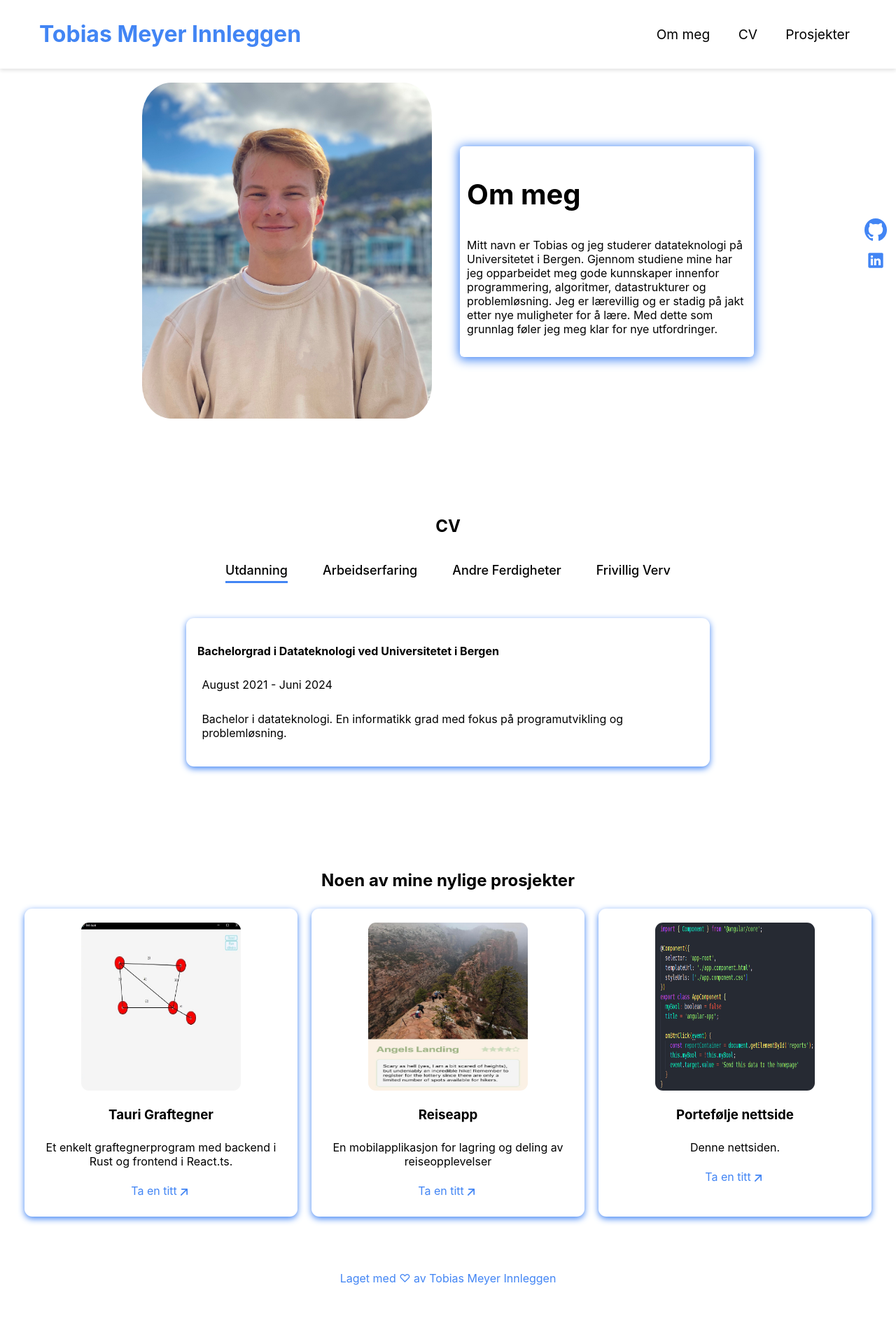
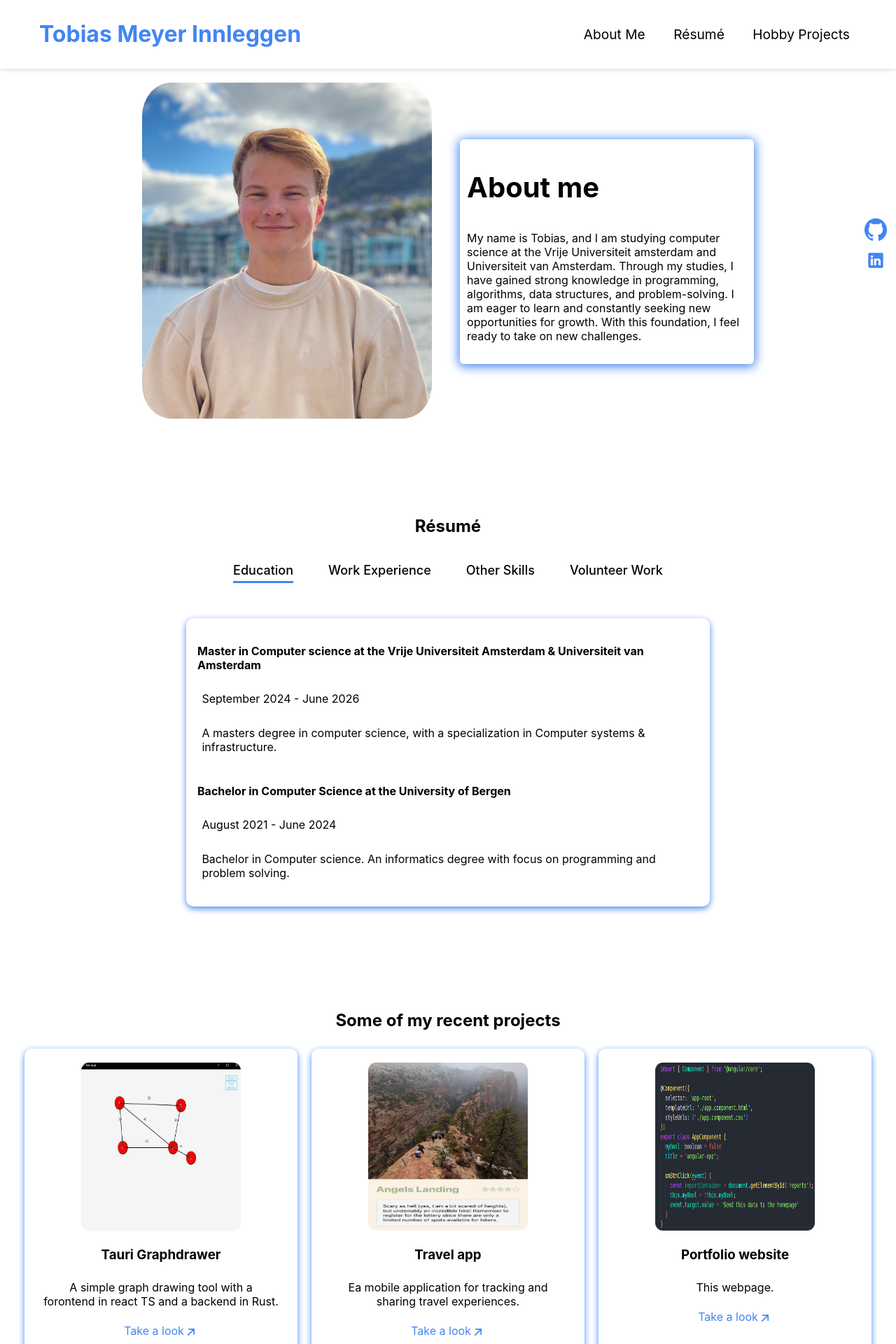
Before and after one commit to 2bias123/my-portfolio, a React (Create React App) app: page / in a window 1280 px wide. Shown: the top 1920 px of the page at 70% size. Before the commit the page ends 1872 px from the top, so only its background shows below. Built offline with nearby package versions, Linux system fonts and the light colour scheme.

Commit message:
Translated to english

```diff
--- a/src/components/components/CvCarousel/CvCarousel.tsx
+++ b/src/components/components/CvCarousel/CvCarousel.tsx
@@ -17,64 +17,91 @@ const CvCarousel: React.FC = () => {
 
     return (
         <div className="cv-carousel" id="resume">
-            <h2 className="cv-title">CV</h2>
+            <h2 className="cv-title">Résumé</h2>
             <div className="cv-titles">
-                <h3 className="cv-links active" onClick={() => changeVisibleSection(0)}>Utdanning</h3>
-                <h3 className="cv-links" onClick={() => changeVisibleSection(1)}>Arbeidserfaring</h3>
-                <h3 className="cv-links"  onClick={() => changeVisibleSection(2)}>Andre Ferdigheter</h3>
-                <h3 className="cv-links" onClick={() => changeVisibleSection(3)}>Frivillig Verv</h3>
+                <h3 className="cv-links active" onClick={() => changeVisibleSection(0)}>Education</h3>
+                <h3 className="cv-links" onClick={() => changeVisibleSection(1)}>Work Experience</h3>
+                <h3 className="cv-links"  onClick={() => changeVisibleSection(2)}>Other Skills</h3>
+                <h3 className="cv-links" onClick={() => changeVisibleSection(3)}>Volunteer Work</h3>
             </div>
             <div className="cv-content">
                 <CvPanel isActive={active === 0}>
                     <div className="info-wrapper">
-                        <h4>Bachelorgrad i Datateknologi ved Universitetet i Bergen</h4>
-                        <p>August 2021 - Juni 2024</p>
-                        <p>Bachelor i datateknologi. En informatikk grad med fokus på programutvikling og problemløsning.</p>
+                        <h4>Master in Computer science at the Vrije Universiteit Amsterdam & Universiteit van Amsterdam</h4>
+                        <p>September 2024 - June 2026</p>
+                        <p>A masters degree in computer science, with a specialization in Computer systems & infrastructure.</p>
+                    </div>
+                    <div className="info-wrapper">
+                        <h4>Bachelor in Computer Science at the University of Bergen</h4>
+                        <p>August 2021 - June 2024</p>
+                        <p>Bachelor in Computer science. An informatics degree with focus on programming and problem
+                            solving.</p>
                     </div>
                 </CvPanel>
                 <CvPanel isActive={active === 1}>
                     <div className="info-wrapper">
-                    <h4>Gruppeleder på Universitet i Bergen</h4>
-                    <p>August 2023 - Desember 2023</p>
+                        <h4>Student Ambassador at JetBrains</h4>
+                        <p>September 2024 - Present</p>
                         <p>
-                        Veiledet studenter i faget “INF102 - Algoritmer, datastrukturer og programmering”
-                        ved å hjelpe dem å forstå grunnleggende algoritmekonstruksjon, samt å rette deres
-                        obligatoriske oppgaver.
+                            As a Student Ambassador at JetBrains, I organized student meetups, workshops, and Q&A sessions, giving presentations on innovative technologies that highlighted JetBrains tools. In addition to promoting internship opportunities, I facilitated the presentation of various internship projects. I also coordinated JetBrains' participation in campus career events, hackathons, and other related activities.                        </p>
+                        <h4>Summer intern at the Norwegian National Broadcaster(NRK)</h4>
+                        <p>June 2024 - August 2024</p>
+                        <p>
+                            As a summer intern at NRK, I built a sports scheduling component using SvelteKit, integrated
+                            with NRK’s systems, and automated CI/CD with GitHub Actions and Docker on Kubernetes.As a
+                            summer intern at NRK, I built a sports scheduling component using SvelteKit, integrated with
+                            NRK’s systems, and automated CI/CD with GitHub Actions and Docker on Kubernetes.
                         </p>
-                    <h4>Gruppeleder på Universitet i Bergen</h4>
-                    <p>August 2022 - Desember 2022</p>
+                        <h4>Teaching Assistant at the University of Bergen</h4>
+                        <p>January 2024 - May 2024</p>
                         <p>
-                        Veiledet studenter i faget "INF100 - Introduksjon til Programmering"
-                        ved å hjelpe dem med å programmere i python og rette deres obligatoriske oppgaver.
+                            Guided students in in the course INF112 - Introduction to Systems Development
+                            by helping them understand and utilise an Agile style of project management, as well as
+                            grading their
+                            mandatory assignments.
                         </p>
-                    <h4>Sommervikar hos ABB electrification</h4>
-                    <p>Somre 2019 - 2023</p>
-                    <p>Jobbet som tavlemontør der jeg monterte komponenter i elektriske anlegg.</p>
-                    <h4>Midlertidig ansatt hos ABB electrification</h4>
-                    <p>Mai 2020 - August 2021</p>
-                    <p>Jobbet som tavlemontør der jeg monterte komponenter i elektriske anlegg.</p>
+                        <h4>Teaching Assistant at the University of Bergen</h4>
+                        <p>August 2023 - December 2023</p>
+                        <p>
+                            Guided students in the course "INF102 - Algorithms, Data Structures, and Programming"
+                            by helping them understand fundamental algorithm construction, as well as grading their
+                            mandatory assignments.
+                        </p>
+                        <h4>Teaching Assistant at the University of Bergen</h4>
+                        <p>August 2022 - December 2022</p>
+                        <p>
+                            Guided students in the course "INF100 - Introduction to Programming"
+                            by helping them program in Python and grading their mandatory assignments.
+                        </p>
+                        <h4>Summer Intern at ABB Electrification</h4>
+                        <p>Summers 2019 - 2023</p>
+                        <p>Worked as a panel assembler, where I installed components in electrical systems.</p>
+                        <h4>Temporary Employee at ABB Electrification</h4>
+                        <p>May 2020 - August 2021</p>
+                        <p>Worked as a panel assembler, where I installed components in electrical systems.</p>
                     </div>
                 </CvPanel>
                 <CvPanel isActive={active === 2}>
                     <div className="info-wrapper languages">
-                        <h4>Språk</h4>
-                        <p>Norsk - Morsmål</p>
-                        <p>Engelsk - Flytende</p>
-                        <h4>Programmeringsspråk og rammeverk</h4>
-                        <p>Java, Python, Rust, Haskell, Git, TypeScript, React, React Native, SQL, HTML, CSS, Tauri, og PHP</p>
+                        <h4>Languages</h4>
+                        <p>Norwegian - Native</p>
+                        <p>English - Fluent</p>
+                        <h4>Programming Languages and Frameworks</h4>
+                        <p>Java, Python, Rust, Haskell, Git, TypeScript, React, React Native,Docker, Kubernetes,
+                            SvelteKit, SQL, HTML, CSS, Tauri, and PHP</p>
                     </div>
                 </CvPanel>
                 <CvPanel isActive={active === 3}>
                     <div className="info-wrapper">
-                    <h4>Styremedlem echo - Hovedstyret linjeforeningen for informatikk</h4>
-                    <p>Juli 2022 - Mars 2024</p>
-                    <p>Demokratisk valgt inn av medstudenter for å jobbe med å gjøre studiehverdagen til informatikkstudenter bedre.</p>
-                    <h4>Styremedlem echo - Gnist undergruppe av linjeforeningen</h4>
-                    <p>September 2021 - Juni 2024</p>
-                    <p>Jobbet tett med instituttet for informatikk med frafallsproblematikk og rekruttering.</p>
-                    <h4>echo bediftstur komitee</h4>
-                    <p>Mars 2023 - September 2023</p>
-                    <p>Planla og arrangerte reise til Oslo for å hjelpe echo-studenter med å knyttet kontakter i arbeidslivet.</p>
+                        <h4>Board Member echo - Main Board of the Informatics Student Association</h4>
+                        <p>July 2022 - March 2024</p>
+                        <p>Democratically elected by fellow students to work on improving the daily academic life of informatics students.</p>
+                        <h4>Board Member echo - Gnist Subgroup of the Student Association</h4>
+                        <p>September 2021 - June 2024</p>
+                        <p>Worked closely with the Department of Informatics on dropout issues and recruitment.</p>
+                        <h4>echo Company Trip Committee</h4>
+                        <p>March 2023 - September 2023</p>
+                        <p>Planned and organized a trip to Oslo to help echo students connect with professionals in the workforce.</p>
                     </div>
                 </CvPanel>
             </div>
--- a/src/components/components/Footer/Footer.tsx
+++ b/src/components/components/Footer/Footer.tsx
@@ -4,7 +4,7 @@ import './FooterStyle.css'
 const Footer: React.FC = () => {
     return (
         <div className="footer">
-            <p className="copy"> Laget med &#x2661; av Tobias Meyer Innleggen</p>
+            <p className="copy"> Made with &#x2661; by Tobias Meyer Innleggen</p>
         </div>
     );
 }
--- a/src/components/components/Hero/Hero.tsx
+++ b/src/components/components/Hero/Hero.tsx
@@ -12,12 +12,9 @@ const Hero: React.FC = () => {
           />
         </div>
         <div className="hero-text" id="hero-text">
-            <h1 className="about">Om meg</h1>
+            <h1 className="about">About me</h1>
             <p>
-              Mitt navn er Tobias og jeg studerer datateknologi på Universitetet i Bergen.
-              Gjennom studiene mine har jeg opparbeidet meg gode kunnskaper innenfor programmering, algoritmer,
-              datastrukturer og problemløsning. Jeg er lærevillig og er stadig på jakt etter nye muligheter for å lære.
-              Med dette som grunnlag føler jeg meg klar for nye utfordringer.
+                My name is Tobias, and I am studying computer science at the Vrije Universiteit amsterdam and Universiteit van Amsterdam. Through my studies, I have gained strong knowledge in programming, algorithms, data structures, and problem-solving. I am eager to learn and constantly seeking new opportunities for growth. With this foundation, I feel ready to take on new challenges.
             </p>
         </div>
       </section>
--- a/src/components/components/NavBar/Navbar.tsx
+++ b/src/components/components/NavBar/Navbar.tsx
@@ -18,13 +18,13 @@ const Navbar: React.FC = () => {
       <h1><HashLink to="#" smooth className="nav-links" onClick={handleNavLinkClick}>Tobias Meyer Innleggen</HashLink></h1>
       <ul className={`list ${isMenuOpen ? "show" : ""}`}>
         <li>
-          <HashLink smooth to="#hero-text" className="nav-link" onClick={handleNavLinkClick}>Om meg</HashLink>
+          <HashLink smooth to="#hero-text" className="nav-link" onClick={handleNavLinkClick}>About Me</HashLink>
         </li>
         <li>
-          <HashLink smooth to="#resume" className="nav-link" onClick={handleNavLinkClick}>CV</HashLink>
+          <HashLink smooth to="#resume" className="nav-link" onClick={handleNavLinkClick}>Résumé</HashLink>
         </li>
         <li>
-          <HashLink smooth to="#projects" className="nav-link" onClick={handleNavLinkClick}>Prosjekter</HashLink>
+          <HashLink smooth to="#projects" className="nav-link" onClick={handleNavLinkClick}>Hobby Projects</HashLink>
         </li>
         <button className="small-menu exiter" onClick={handleClick}>
           <span>&#10006;</span>
--- a/src/components/components/RecentProjects/Projects.tsx
+++ b/src/components/components/RecentProjects/Projects.tsx
@@ -9,7 +9,7 @@ import project0 from "./Angels_landing_project0.png"
 const Projects: React.FC = () => {
     return (
         <section className="projects" id="projects">
-            <h2 className="projects-title">Noen av mine nylige prosjekter</h2>
+            <h2 className="projects-title">Some of my recent projects</h2>
             <div className="projects-container">
                 <a href="https://github.com/2bias123/first-tauri" target="_blank" className="project-container" rel="noreferrer">
                     <img
@@ -18,9 +18,9 @@ const Projects: React.FC = () => {
                     loading="lazy"
                     className="project-image"
                     />
-                    <h3 className="project-title">Tauri Graftegner</h3>
-                    <p className="project-description">Et enkelt graftegnerprogram med backend i Rust og frontend i React.ts.</p>
-                    <a href="https://github.com/2bias123/first-tauri" target="_blank" className="project-link" rel="noreferrer">Ta en titt</a><img src={arrow} alt="arrow" className="arrow" />
+                    <h3 className="project-title">Tauri Graphdrawer</h3>
+                    <p className="project-description">A simple graph drawing tool with a forontend in react TS and a backend in Rust.</p>
+                    <a href="https://github.com/2bias123/first-tauri" target="_blank" className="project-link" rel="noreferrer">Take a look</a><img src={arrow} alt="arrow" className="arrow" />
                 </a>
                 <a href="https://github.com/SofTob/Project0" target="_blank" className="project-container" rel="noreferrer">
                     <img
@@ -29,9 +29,9 @@ const Projects: React.FC = () => {
                     loading="lazy"
                     className="project-image"
                     />
-                    <h3 className="project-title">Reiseapp</h3>
-                    <p className="project-description">En mobilapplikasjon for lagring og deling av reiseopplevelser</p>
-                    <a href="https://github.com/SofTob/Project0" target="_blank" className="project-link" rel="noreferrer">Ta en titt</a><img src={arrow} alt="arrow" className="arrow" />
+                    <h3 className="project-title">Travel app</h3>
+                    <p className="project-description">Ea mobile application for tracking and sharing travel experiences.</p>
+                    <a href="https://github.com/SofTob/Project0" target="_blank" className="project-link" rel="noreferrer">Take a look</a><img src={arrow} alt="arrow" className="arrow" />
                 </a>
                 <a href="https://github.com/2bias123/my-portfolio" target="_blank" className="project-container" rel="noreferrer">
                     <img
@@ -40,9 +40,9 @@ const Projects: React.FC = () => {
                     loading="lazy"
                     className="project-image"
                     />
-                    <h3 className="project-title">Portefølje nettside</h3>
-                    <p className="project-description">Denne nettsiden.</p>
-                    <a href="https://github.com/2bias123/my-portfolio" target="_blank" className="project-link" rel="noreferrer">Ta en titt</a><img src={arrow} alt="arrow" className="arrow" />
+                    <h3 className="project-title">Portfolio website</h3>
+                    <p className="project-description">This webpage.</p>
+                    <a href="https://github.com/2bias123/my-portfolio" target="_blank" className="project-link" rel="noreferrer">Take a look</a><img src={arrow} alt="arrow" className="arrow" />
                 </a>
             </div>
         </section>
```
Lines whose indentation alone changed are shown as unchanged.
